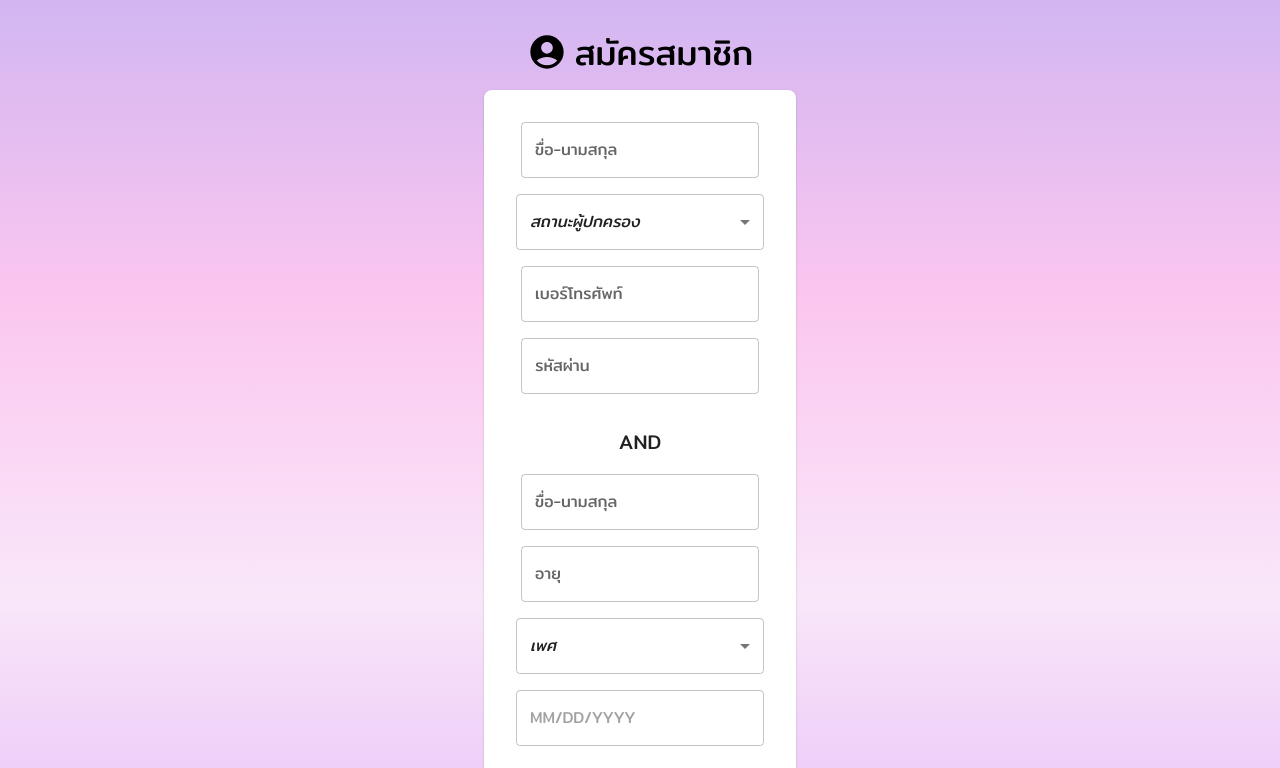
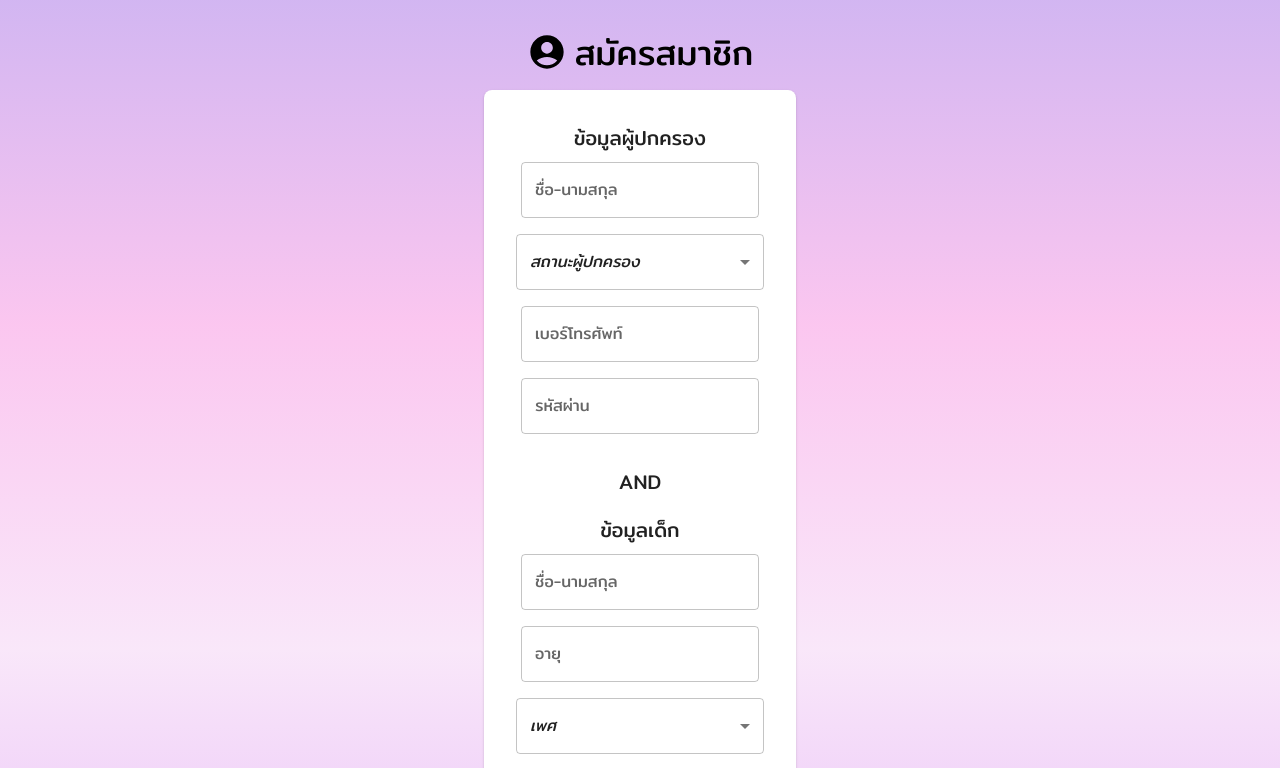
Before and after one commit to RawichSinghachai/NurseApp, a Next.js app: page /register in a window 1280 px wide. Shown: the top 768 px of the page. Built offline with nearby package versions, Linux system fonts and the light colour scheme; no server answers.

Commit message:
Add files via upload

```diff
--- a/src/pages/register.tsx
+++ b/src/pages/register.tsx
@@ -84,7 +84,10 @@ export default function register({ }: Props) {
                         p: 4, borderRadius: 2
                     }}>
                         {/* padding paper large 4 small 2 */}
-                        <TextField label="ขื่อ-นามสกุล" variant="outlined" sx={{ pb: 2 }} name='parentname' value={form.parentname} onChange={handleChange} />
+
+                        <Typography variant='h6' sx={{pb:1}}>ข้อมูลผู้ปกครอง</Typography>
+
+                        <TextField label="ชื่อ-นามสกุล" variant="outlined" sx={{ pb: 2 }} name='parentname' value={form.parentname} onChange={handleChange} />
 
                         <Select
                             value={form.relation}
@@ -108,7 +111,9 @@ export default function register({ }: Props) {
 
                         <Typography variant='h6' sx={{ py: 2 }}>AND</Typography>
 
-                        <TextField label="ขื่อ-นามสกุล" variant="outlined" sx={{ pb: 2 }} name='babyname' value={form.babyname} onChange={handleChange} />
+                        <Typography variant='h6' sx={{pb:1}}>ข้อมูลเด็ก</Typography>
+
+                        <TextField label="ชื่อ-นามสกุล" variant="outlined" sx={{ pb: 2 }} name='babyname' value={form.babyname} onChange={handleChange} />
 
                         <TextField label="อายุ" variant="outlined" sx={{ pb: 2 }} name='babyage' value={form.babyage} onChange={handleChange} />
 
```
